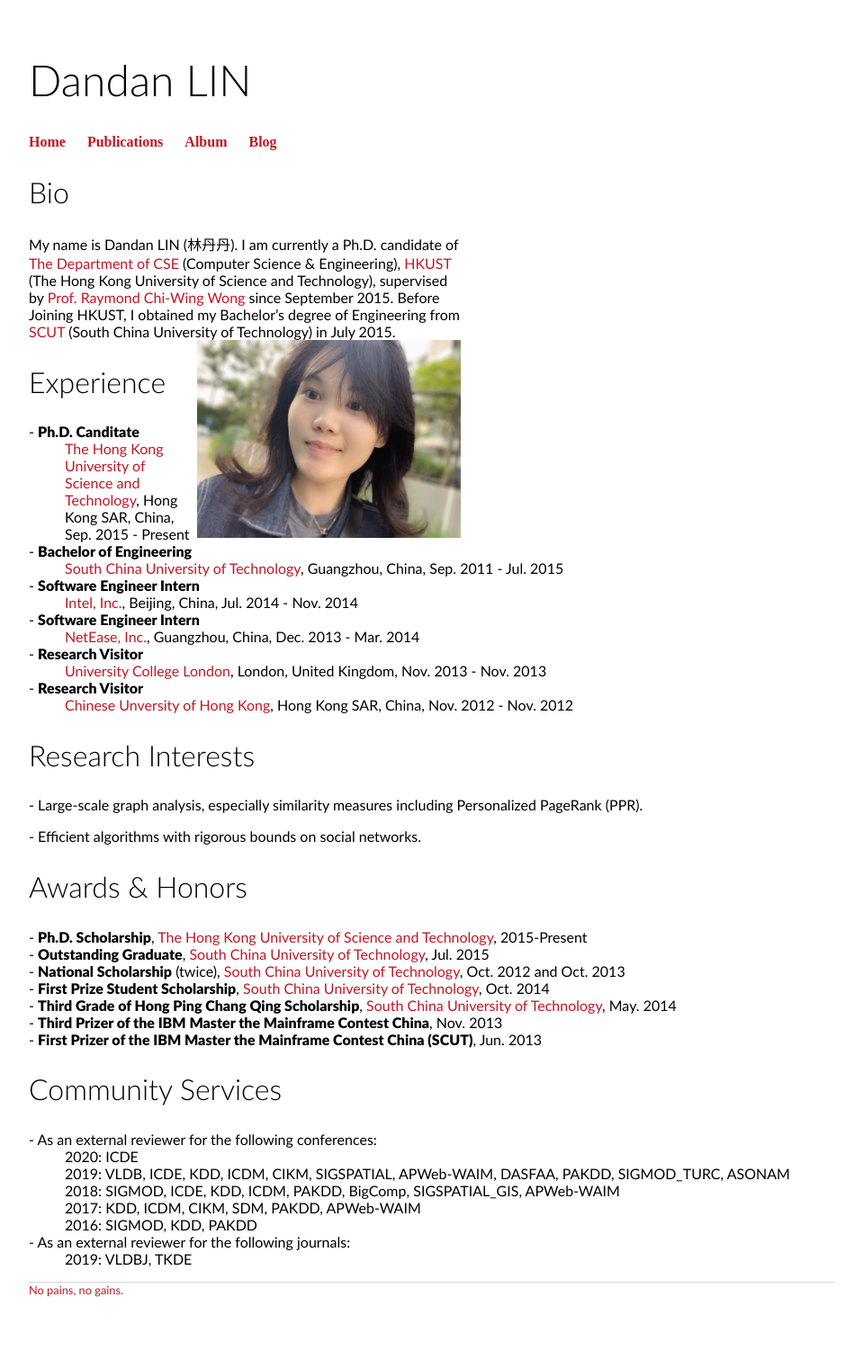
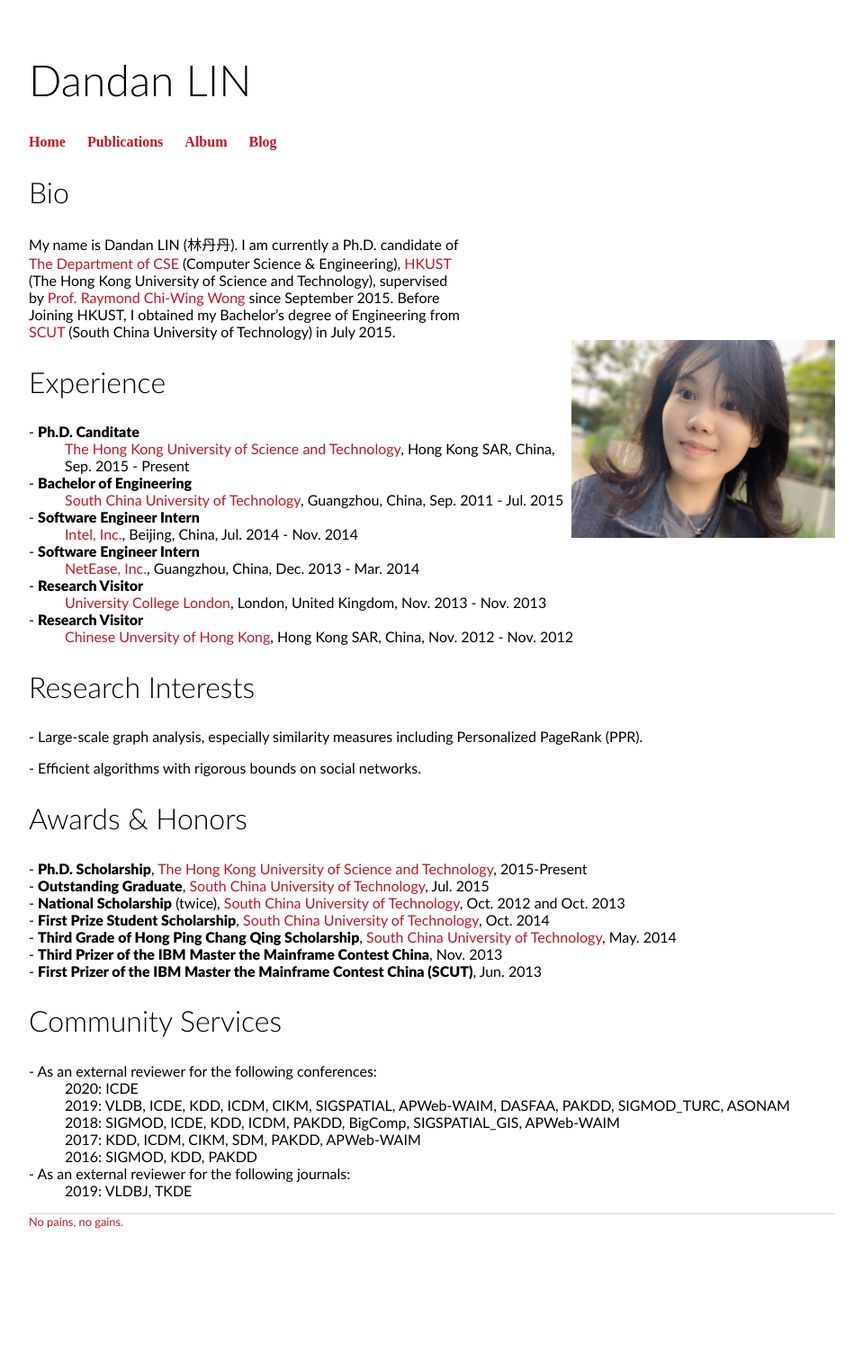
Before and after one commit to 2danlin/2danlin.github.io, a Jekyll site: the page built from index.html, in a window 1280 px wide. Shown: the whole page at 90% size, without its empty margins (160-1119 px from the left). Built offline with Jekyll 4.4.1, drawn with Linux system fonts in a browser that asks for light colours; after the commit the page ends 1426 px from its top, so only the background shows below that.

Commit message:
Update index.html

```diff
--- a/index.html
+++ b/index.html
@@ -4,15 +4,15 @@ title: Dandan's Homepage
 ---
 <div class="blurb">
 	<h2>Bio</h2>
-	<div style="width:480px;">My name is Dandan LIN (林丹丹).
+	<div style="width:480px;margin-right:0px;">My name is Dandan LIN (林丹丹).
 		I am currently a Ph.D. candidate
 		of <a href="https://www.cse.ust.hk/">The Department of CSE</a> (Computer Science & Engineering),
 		<a href="https://www.ust.hk/">HKUST</a> (The Hong Kong University of Science and Technology),
 		supervised by <a href="https://home.cse.ust.hk/~raywong/">Prof. Raymond Chi-Wing Wong</a> since September 2015.
 		Before Joining HKUST, I obtained my Bachelor’s degree of Engineering from <a href="https://www.scut.edu.cn/new/">SCUT</a> (South China University of Technology) in July 2015.
-        <img src="/img/home_img.jpeg" style="height:220px;" align='right'/>
+
 	</div>
-
+	 <img src="/img/home_img.jpeg" style="height:220px;" align='right'/>
 </div><!-- /.blurb -->
 
 <div class="blurb">
```
